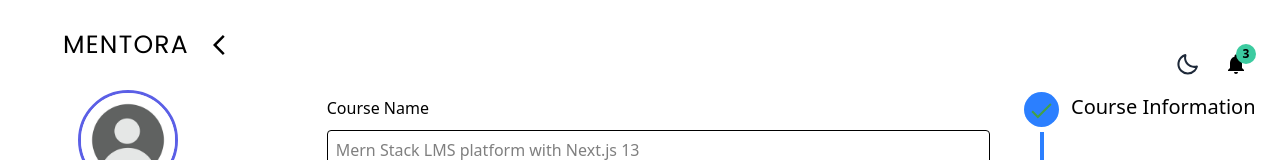
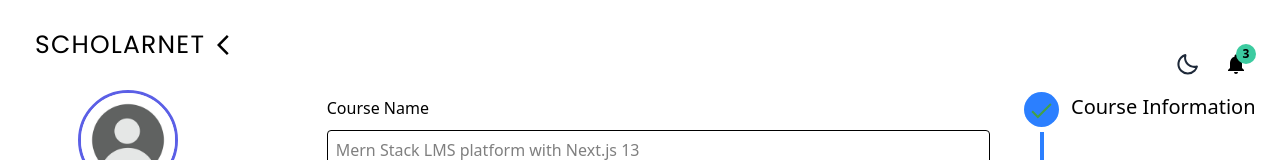
Before and after one commit to codebysana/LMS-Next.js, a Next.js app in the folder client/: page /admin/create-course in a window 1280 px wide. Shown: the top 160 px of the page. Built offline with nearby package versions, Linux system fonts and the light colour scheme; no server answers.

Commit message:
Work Complete

```diff
--- a/client/app/components/Header.tsx
+++ b/client/app/components/Header.tsx
@@ -94,7 +94,7 @@ const Header: FC<Props> = ({ activeItem, open, setOpen, route, setRoute }) => {
                 href={"/"}
                 className={`text-[25px] font-poppins font-[500] text-black dark:text-white`}
               >
-                LMS
+                ScholarNet
               </Link>
             </div>
             <div className="flex items-center">
--- a/client/app/components/admin/sidebar/AdminSidebar.tsx
+++ b/client/app/components/admin/sidebar/AdminSidebar.tsx
@@ -128,15 +128,15 @@ const AdminSidebar = () => {
                 ml="15px"
               >
                 <Link href={"/"}>
-                  <h3 className="text-[25px] ml-7 tracking-wider font-Poppins uppercase dark:text-white text-black">
-                    Mentora
+                  <h3 className="text-[25px] tracking-wider font-Poppins uppercase dark:text-white text-black">
+                    ScholarNet
                   </h3>
                 </Link>
                 <IconButton
                   onClick={() => setIsCollapsed(!isCollapsed)}
-                  className="inline-block"
+                  className="inline-block "
                 >
-                  <MdArrowBackIos className="text-black dark:text-[#ffffffc1] ml-4" />
+                  <MdArrowBackIos className="text-black dark:text-[#ffffffc1] ml-1 cursor-pointer" />
                 </IconButton>
               </Box>
             )}
--- a/client/app/utils/navItems.tsx
+++ b/client/app/utils/navItems.tsx
@@ -55,7 +55,7 @@ const navItems: React.FC<Props> = ({ activeItem, isMobile }) => {
             <span
               className={`text-[25px] font-Poppins font-[500] text-black dark:text-white`}
             >
-              LMS
+              ScholarNet
             </span>
           </div>
           {navItemsData &&
```
